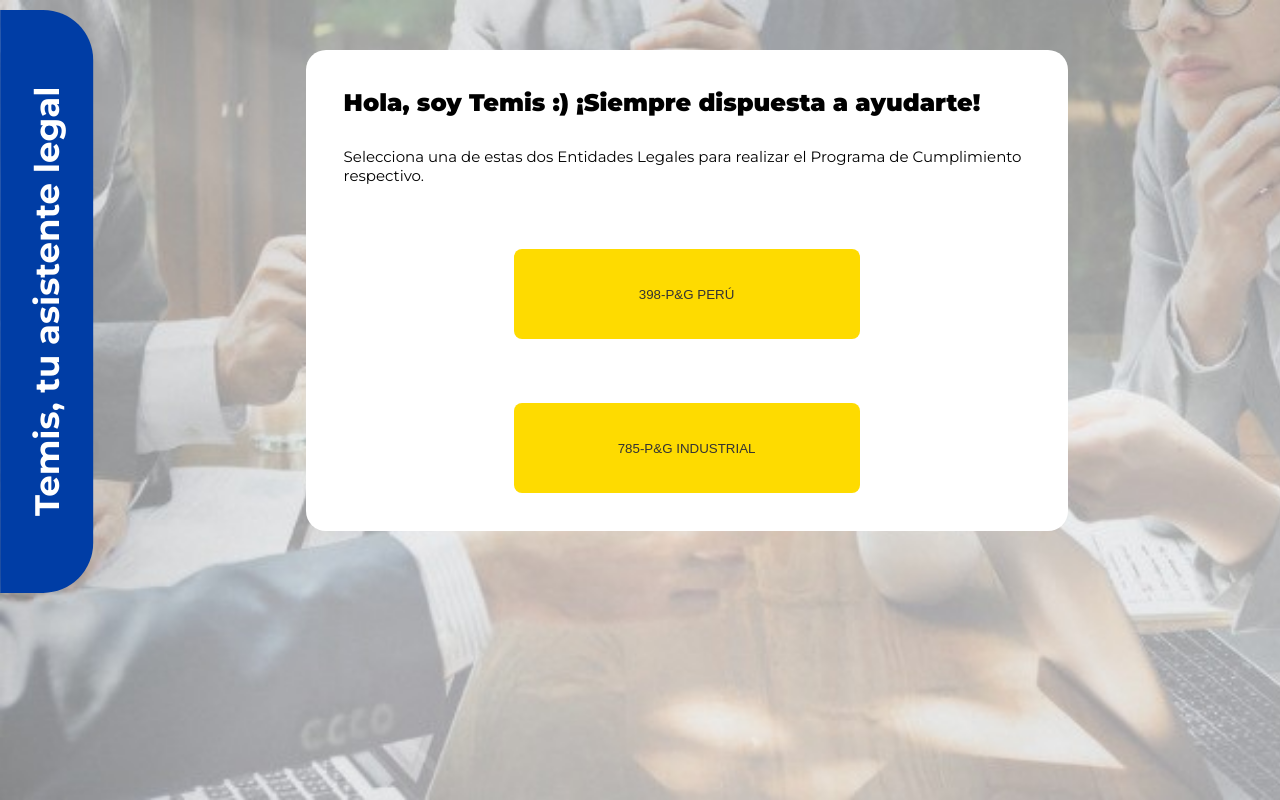
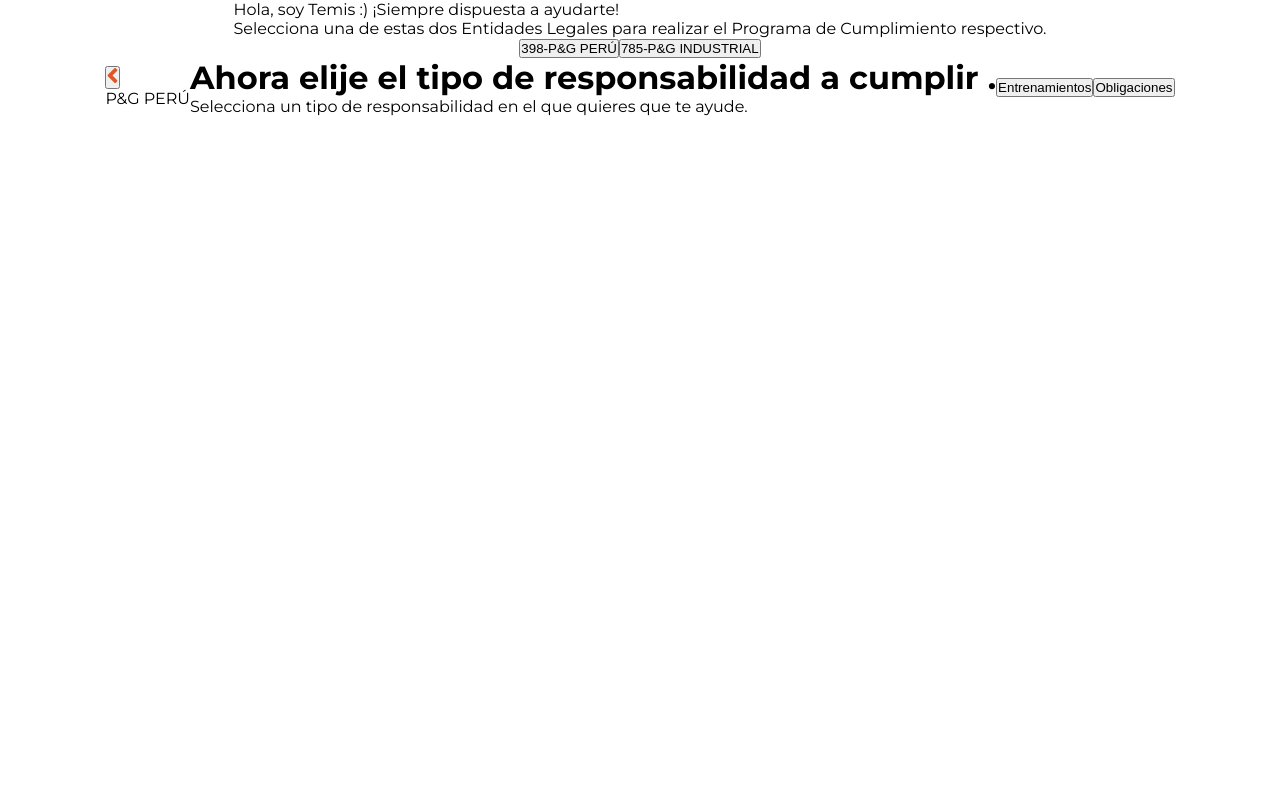
Before and after one commit to sumaqkuyay/legalhackaton-pg, a React (Create React App) app: page /#/home in a window 1280 px wide. Built offline with nearby package versions, Linux system fonts and the light colour scheme.

Commit message:
errores al integrar

```diff
--- a/src/components/StepsMenu.jsx
+++ b/src/components/StepsMenu.jsx
@@ -11,16 +11,16 @@
     return (
       <>
         <div className="first-card" hidden={step === 1 ? false : true }>
-          <div className="home-card">
-            <div className="home-card-container">
-            <p className="h1-style">Hola, soy Temis :) ¡Siempre dispuesta a ayudarte!</p>
-            <p className="h2-style">Selecciona una de estas dos Entidades Legales
+          <div className="">
+            <div className="">
+              <p className="">Hola, soy Temis :) ¡Siempre dispuesta a ayudarte!</p>
+              <p className="">Selecciona una de estas dos Entidades Legales
               para realizar el Programa de Cumplimiento respectivo.</p>
               <div className="button-div">
-              <button className="home-button" type="button" onClick={nextStep} >
+                <button className="" type="button" onClick={nextStep} >
                   <p className="txt-btn-form">398-P&G PERÚ</p>
                 </button>
-              <button className="home-button" type="button" >
+                <button className="" type="button" >
                   <p className="txt-btn-form">785-P&G INDUSTRIAL</p>
                 </button>
               </div>
@@ -29,7 +29,7 @@
           <br />
         </div>
 
-        <div className="form-container" hidden={step === 2 ? false : true }>
+        <div className="first-card" hidden={step === 2 ? false : true }>
           <div className="">
             <button className="btn btn-danger btn-form" onClick={prevStep}>
               <img src={btnBack} className="icon-back-form" alt="icon-back-form" />
--- a/src/views/Home.jsx
+++ b/src/views/Home.jsx
@@ -25,18 +25,18 @@
   render() {
     const {step} = this.state;
     return (
-      <div className="home">
-        <div className="wallpaper">
-          <div className="main-home-container">
-            <aside className="sidebar">Temis, tu asistente legal</aside>
+      // <div className="home">
+      //   <div className="wallpaper">
+      //     <div className="main-home-container">
+      //       <aside className="sidebar">Temis, tu asistente legal</aside>
             <StepsMenu
           prevStep={this.prevStep}
           nextStep={this.nextStep}
           step={step}
-       />
-          </div>
-        </div>
-      </div>
+           />
+      //     </div>
+      //   </div>
+      // </div>
     );
   }
 }
```
Also changed, not shown: 1 other file (tests, documents, lock files or other folders). Lines whose indentation alone changed are shown as unchanged.
